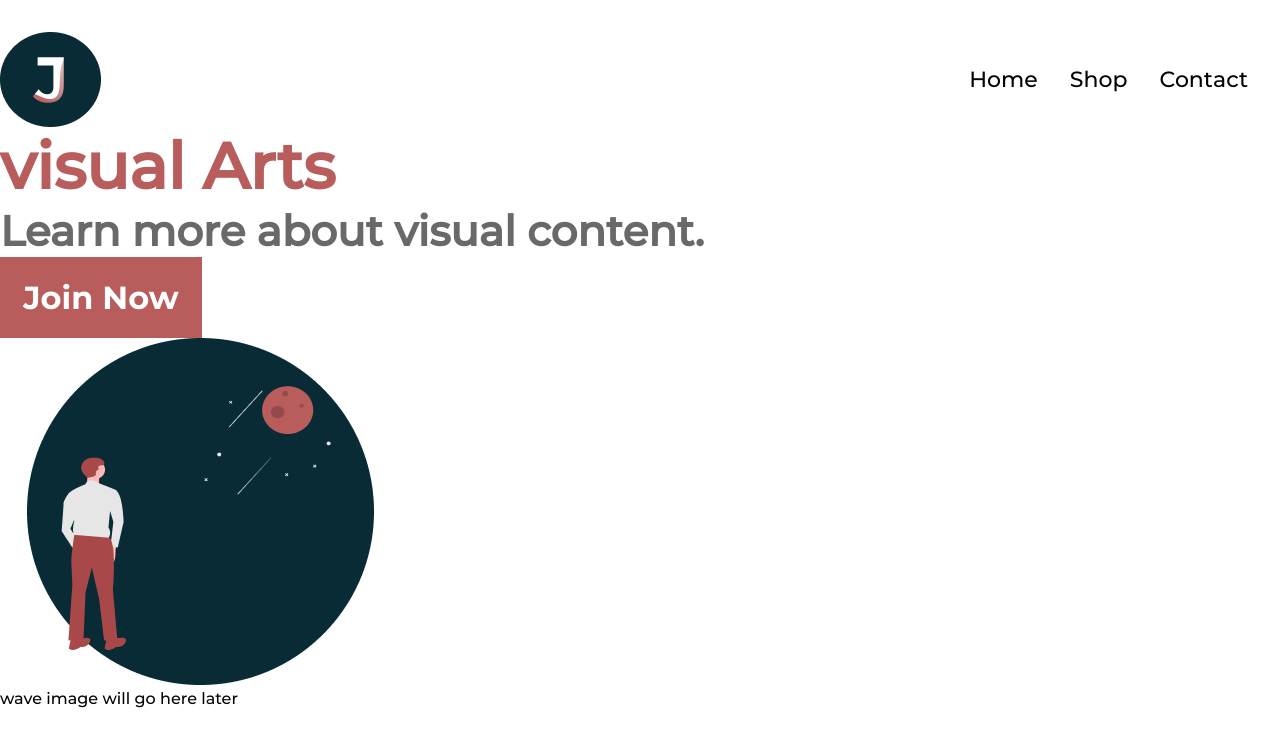
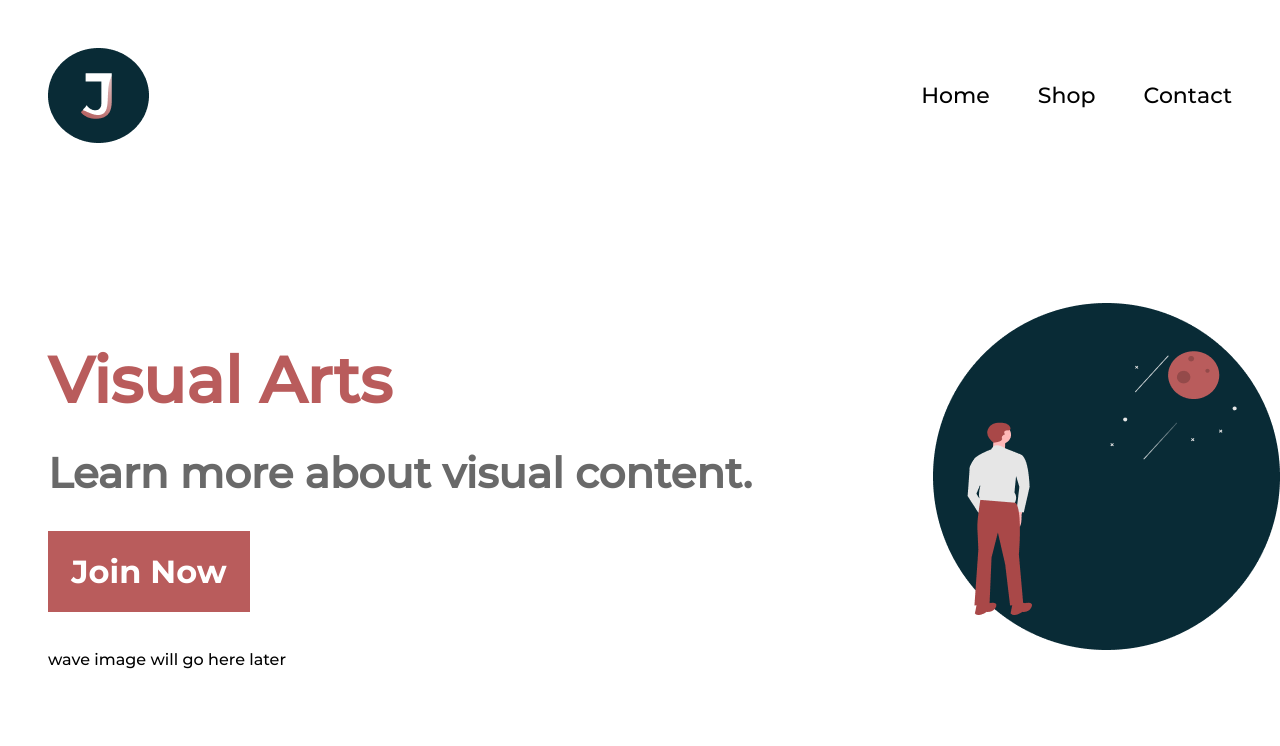
Before and after one commit to janva/learningui, a plain HTML site: page index.html in a window 1280 px wide. Drawn offline with Linux system fonts and the light colour scheme.

Commit message:
Add vertically align main content

```diff
--- a/index.html
+++ b/index.html
@@ -7,9 +7,9 @@
     <link rel="stylesheet" href="styles/main.css" />
   </head>
   <body>
-    <div class="landing-page">
+    <div class="page">
       <header class="landing-header">
-        <img src="img/logo.png" alt="logo" class="logo" />
+        <img src="img/logo.png" alt="logo" />
         <nav class="menu">
           <span class="menu-item"><a href="" class="nav-link">Home</a></span>
           <span class="menu-item"><a href="" class="nav-link">Shop</a></span>
@@ -17,15 +17,17 @@
         </nav>
       </header>
       <main>
-        <section class="page landing">
-          <div>
-            <h1>visual Arts</h1>
+        <section class="content landing">
+          <div class="call-to-action">
+            <h1>Visual Arts</h1>
             <h3 class="tagline">Learn more about visual content.</h3>
             <button class="join-btn btn">Join Now</button>
           </div>
-          <div>
-            <img src="img/staringatmoon.png" alt="Person staring at moon" />
-          </div>
+          <img
+            src="img/staringatmoon.png"
+            alt="Person staring at moon"
+            class="page-img"
+          />
         </section>
       </main>
       <footer>wave image will go here later</footer>
--- a/styles/main.css
+++ b/styles/main.css
@@ -25,12 +25,14 @@
 body {
   font-family: montMedium;
 }
-.landing-page {
-  margin-top: 2rem;
+.page {
+  margin-left: 3rem;
 }
 .landing-header {
+  margin-top: 3rem;
   display: flex;
   align-items: center;
+  margin-bottom: 10rem;
   width: 100%;
 }
 .logo {
@@ -38,12 +40,12 @@ body {
 }
 .menu {
   display: flex;
-  justify-content: right;
-  flex: 100%;
+  justify-content: flex-end;
+  flex-basis: 100%;
 }
 
 .menu-item {
-  margin-right: 2rem;
+  margin-right: 3rem;
 }
 .nav-link {
   text-decoration: none;
@@ -54,10 +56,6 @@ body {
 h1 {
   color: #b95c5c;
   font-size: 64px;
-}
-h3.tagline {
-  color: #696969;
-  font-size: 42px;
 }
 /*Remove borders etc from buttons*/
 .btn {
@@ -74,7 +72,33 @@ h3.tagline {
   width: 202px;
   height: 81px;
 }
+.content {
+  display: flex;
+  align-items: center;
+}
+.landing {
+  flex-basis: 100%;
+  justify-content: space-between;
+}
+.call-to-action {
+  display: flex;
+  flex-direction: column;
+}
+h3.tagline {
+  margin-top: 1.8rem;
+  color: #696969;
+  font-size: 42px;
+  margin-bottom: 2rem;
+}
 
+.call-to-action {
+}
+
+.page-img {
+  /* margin-right: 1rem; */
+  align-self: start;
+  align-items: center;
+}
 button.join-btn:hover,
 button.join-btn:focus {
   background: #d95c5c;
```
